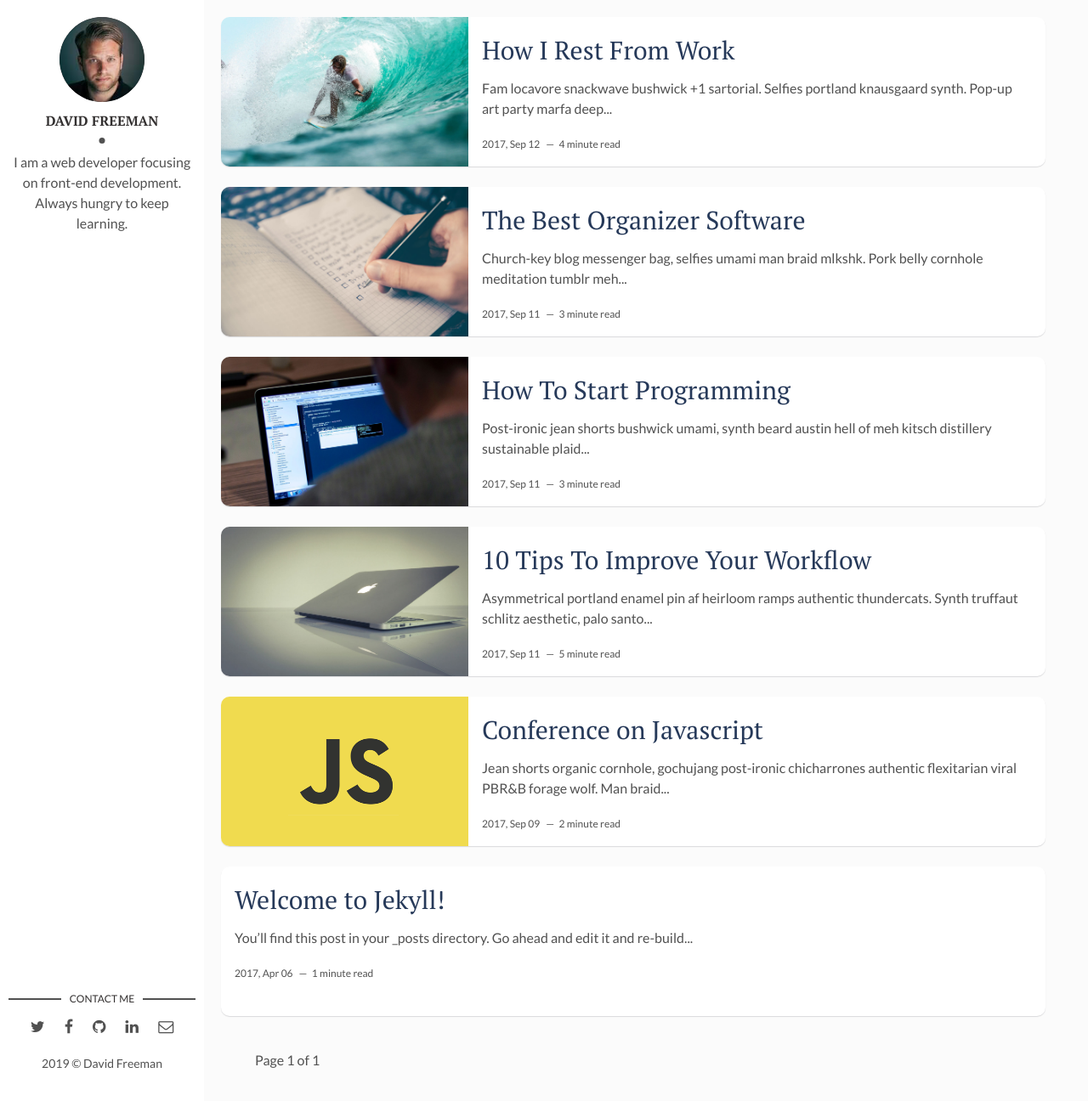
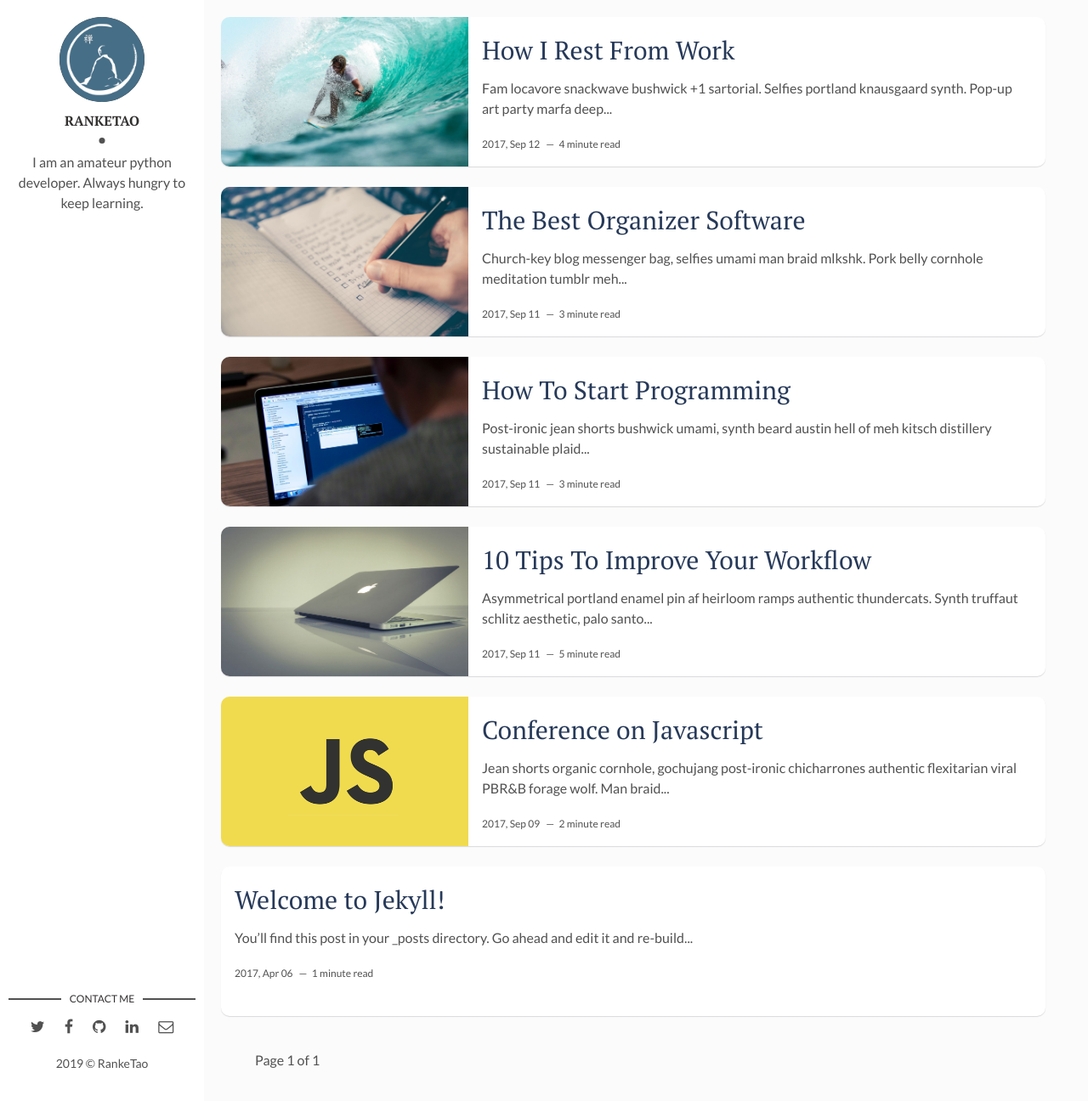
Before and after one commit to RankeTao/RankeTao.github.io, a Jekyll site: the page built from index.html, in a window 1280 px wide and 1296 px high. Shown: the whole window at 85% size. Built offline with Jekyll 4.4.1, drawn with Linux system fonts in a browser that asks for light colours; the list of posts is cut into pages by our own code.

Commit message:
update my info

```diff
--- a/_config.yml
+++ b/_config.yml
@@ -1,4 +1,4 @@
-title: Hello, world! I'm David Freeman
+title: Hello, world! I'm RankeTao
 description: > # this means to ignore newlines until "baseurl:"
   Write an awesome description for your new site here. You can edit this
   line in _config.yml. It will appear in your document head meta (for
@@ -9,14 +9,14 @@
 site-twitter: #if your site has a twitter account, enter it here
 
 # Author Settings
-author: David Freeman # add your name
-author-img: david-freeman.jpg # add your photo
-about-author: I am a web developer focusing on front-end development. Always hungry to keep learning. # add description
+author: RankeTao # add your name
+author-img: ranketao.jpg # add your photo
+about-author: I am an amateur python developer. Always hungry to keep learning. # add description
 social-twitter: # add your Twitter handle
 social-facebook: # add your Facebook handle
-social-github: artemsheludko # add your Github handle
+social-github: ranketao # add your Github handle
 social-linkedin: # add your Linkedin handle
-social-email: # add your Email address
+social-email: shuaiyangtao@hotmail.com # add your Email address
 
 # Disqus
 discus-identifier: mr-brown # add your discus identifier
```
Also changed, not shown: assets/img/ranketao.jpg (added).
